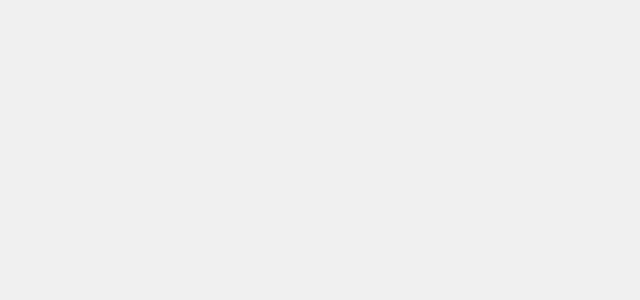
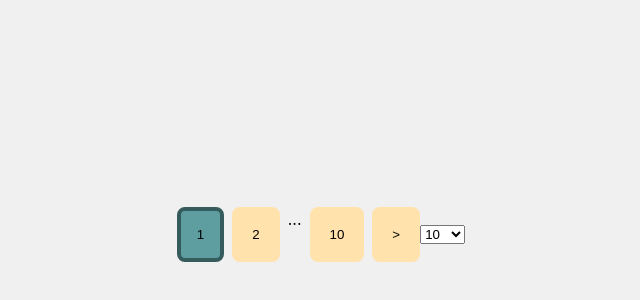
Before and after one commit to smeekas/machine-coding, a React (Vite) app: page /pagination in a window 1280 px wide. Before the commit this address had no page. Shown: the part 166-466 px from the top of the page, without its empty margins (319-959 px from the left). Built offline with nearby package versions, Linux system fonts and the light colour scheme.

Commit message:
pagination

```diff
--- a/src/App.tsx
+++ b/src/App.tsx
@@ -14,6 +14,7 @@ import AccordionPage from "./pages/Accordion/AccordionPage";
 import TooltipPage from "./pages/Tooltip/TooltipPage";
 import TabsPage from "./pages/Tabs/TabsPage";
 import ModalPage from "./pages/Modal/ModalPage";
+import PaginationPage from "./pages/Pagination/PaginationPage";
 
 function App() {
   return (
@@ -33,6 +34,7 @@ function App() {
           <Route path="tooltip" element={<TooltipPage />} />
           <Route path="tabs" element={<TabsPage />} />
           <Route path="modal" element={<ModalPage />} />
+          <Route path="pagination" element={<PaginationPage />} />
           <Route index path="/" element={<Home />} />
         </Routes>
       </BrowserRouter>
--- /dev/null
+++ b/src/components/Pagination/Pagination.module.css
@@ -0,0 +1,25 @@
+.pages {
+  gap: 0.5rem;
+  display: flex;
+  flex-direction: row;
+}
+.page {
+  background-color: rgb(255, 226, 172);
+  padding: 1rem;
+  cursor: pointer;
+  border-radius: 0.5rem;
+  box-sizing: border-box;
+  border-color: transparent;
+  border-width: 4px;
+  border-style: solid;
+}
+
+.active {
+  background-color: cadetblue;
+  border-color: rgb(54, 91, 92);
+  border-width: 4px;
+  border-style: solid;
+}
+.page:hover {
+  background-color: gold;
+}
--- /dev/null
+++ b/src/components/Pagination/Pagination.tsx
@@ -0,0 +1,134 @@
+import { useState } from "react";
+import styles from "./Pagination.module.css";
+
+type PaginationProps = {
+  total: number;
+  defaultPerPage?: number;
+  current?: number;
+  onPageChange: (page: number) => void;
+  nextButton?: boolean;
+  prevButton?: boolean;
+  showPerPage?: boolean;
+};
+function Pagination({
+  total,
+  defaultPerPage,
+  current,
+  onPageChange,
+  nextButton,
+  prevButton,
+}: PaginationProps) {
+  const [perPage, setPerPage] = useState(defaultPerPage ?? 10);
+  const [page, setPage] = useState(current ?? 1);
+
+  const totalPage = +(total / perPage).toFixed(0);
+  const onPageChangeHandler = (index: number) => {
+    setPage(index);
+    onPageChange(index + 1);
+  };
+  const onPerPageChangeHandler = (newSize: number) => {
+    setPerPage(newSize);
+    setPage(1);
+  };
+  const nextPageHandler = () => {
+    setPage((prev) => prev + 1);
+    onPageChange(page + 1);
+  };
+  const prevPageHandler = () => {
+    setPage((prev) => prev - 1);
+    onPageChange(page - 1);
+  };
+  console.log(page);
+  const shouldPrevButton = page > 1 && prevButton;
+  const shouldNextButton = page < totalPage && nextButton;
+
+  const showPrevPage = page > 1; //for 2,3,4,5....
+  const showNextPage = page < totalPage; //till N-1 (for N next page don't exists)
+
+  const shouldShowFirst = page > 2; //because for page 2 we will show page-1 as prev page via showPrevPage
+  const shouldShowLast = page < totalPage - 1; //for page N-2 we will show page-N-1 as prev page.
+
+  function isActive(pageNumber: number) {
+    return pageNumber === page
+      ? `${styles.page} ${styles.active}`
+      : `${styles.page}`;
+  }
+  return (
+    <>
+      <div className={styles.pages}>
+        {shouldPrevButton && (
+          <button
+            className={styles.page}
+            onClick={prevPageHandler}
+            tabIndex={0}
+          >
+            {"<"}
+          </button>
+        )}
+        {shouldShowFirst && (
+          <>
+            <button
+              tabIndex={0}
+              className={isActive(1)}
+              onClick={() => onPageChangeHandler(1)}
+            >
+              {1}
+            </button>
+            ...
+          </>
+        )}
+        {showPrevPage && (
+          <button
+            tabIndex={0}
+            className={isActive(page - 1)}
+            onClick={() => onPageChangeHandler(page - 1)}
+          >
+            {page - 1}
+          </button>
+        )}
+        <button tabIndex={0} className={isActive(page)}>
+          {page}
+        </button>
+        {showNextPage && (
+          <button
+            tabIndex={0}
+            className={isActive(page + 1)}
+            onClick={() => onPageChangeHandler(page + 1)}
+          >
+            {page + 1}
+          </button>
+        )}
+
+        {shouldShowLast && (
+          <>
+            ...
+            <button
+              tabIndex={0}
+              className={isActive(totalPage)}
+              onClick={() => onPageChangeHandler(totalPage)}
+            >
+              {totalPage}
+            </button>
+          </>
+        )}
+        {shouldNextButton && (
+          <button
+            className={styles.page}
+            onClick={nextPageHandler}
+            tabIndex={0}
+          >
+            {">"}
+          </button>
+        )}
+      </div>
+      <select onChange={(e) => onPerPageChangeHandler(+e.target.value)}>
+        <option value={10}>10</option>
+        <option value={20}>20</option>
+        <option value={50}>50</option>
+        <option value={100}>100</option>
+      </select>
+    </>
+  );
+}
+
+export default Pagination;
--- a/src/pages/Home/Home.tsx
+++ b/src/pages/Home/Home.tsx
@@ -45,6 +45,9 @@ function Home() {
         <li>
           <Link to="/modal">modal</Link>
         </li>
+        <li>
+          <Link to="/pagination">Pagination</Link>
+        </li>
       </ul>
     </div>
   );
--- /dev/null
+++ b/src/pages/Pagination/PaginationPage.tsx
@@ -0,0 +1,16 @@
+import Pagination from "../../components/Pagination/Pagination";
+
+function PaginationPage() {
+  return (
+    <Pagination
+      total={100}
+      defaultPerPage={10}
+      current={1}
+      prevButton
+      nextButton
+      onPageChange={console.log}
+    />
+  );
+}
+
+export default PaginationPage;
```
